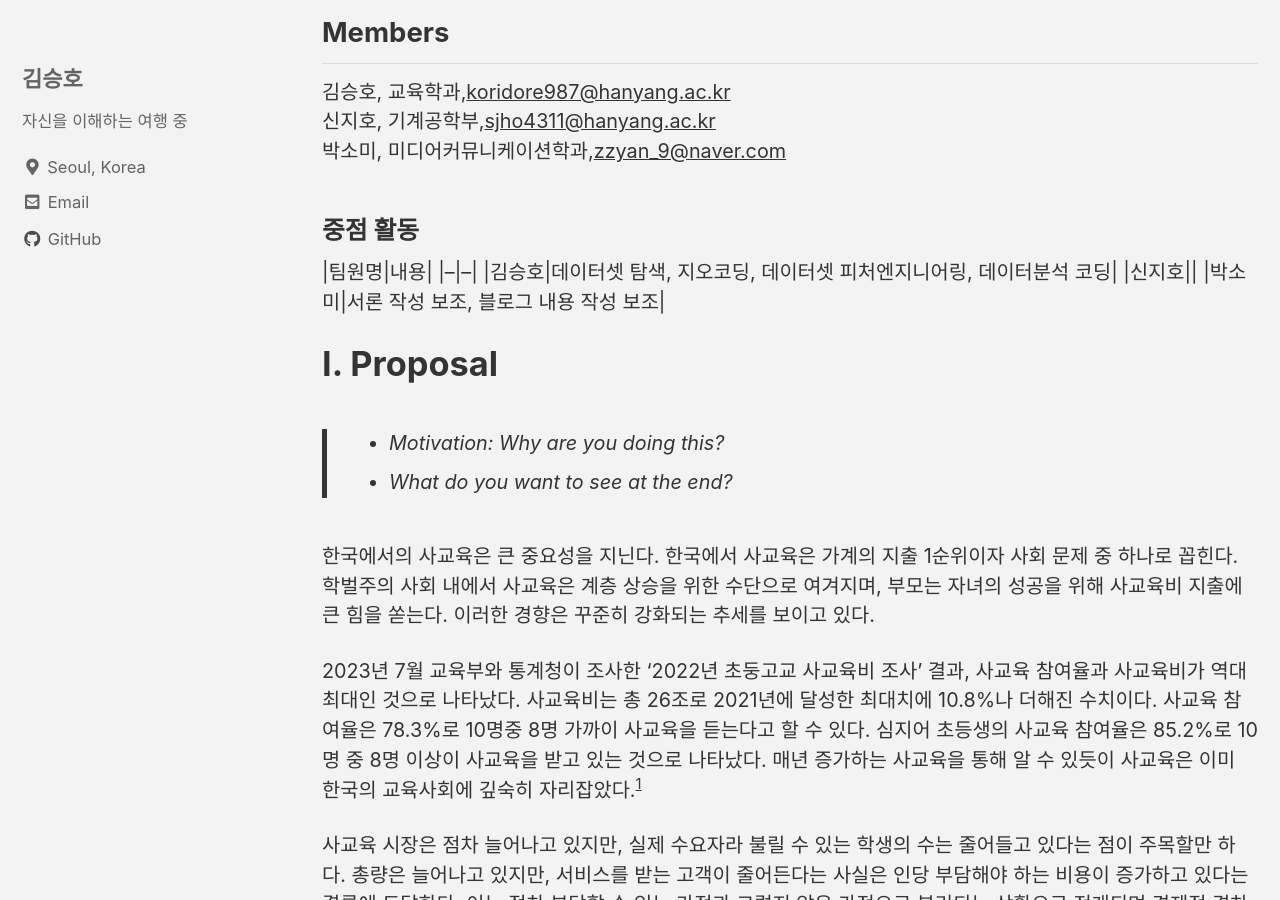
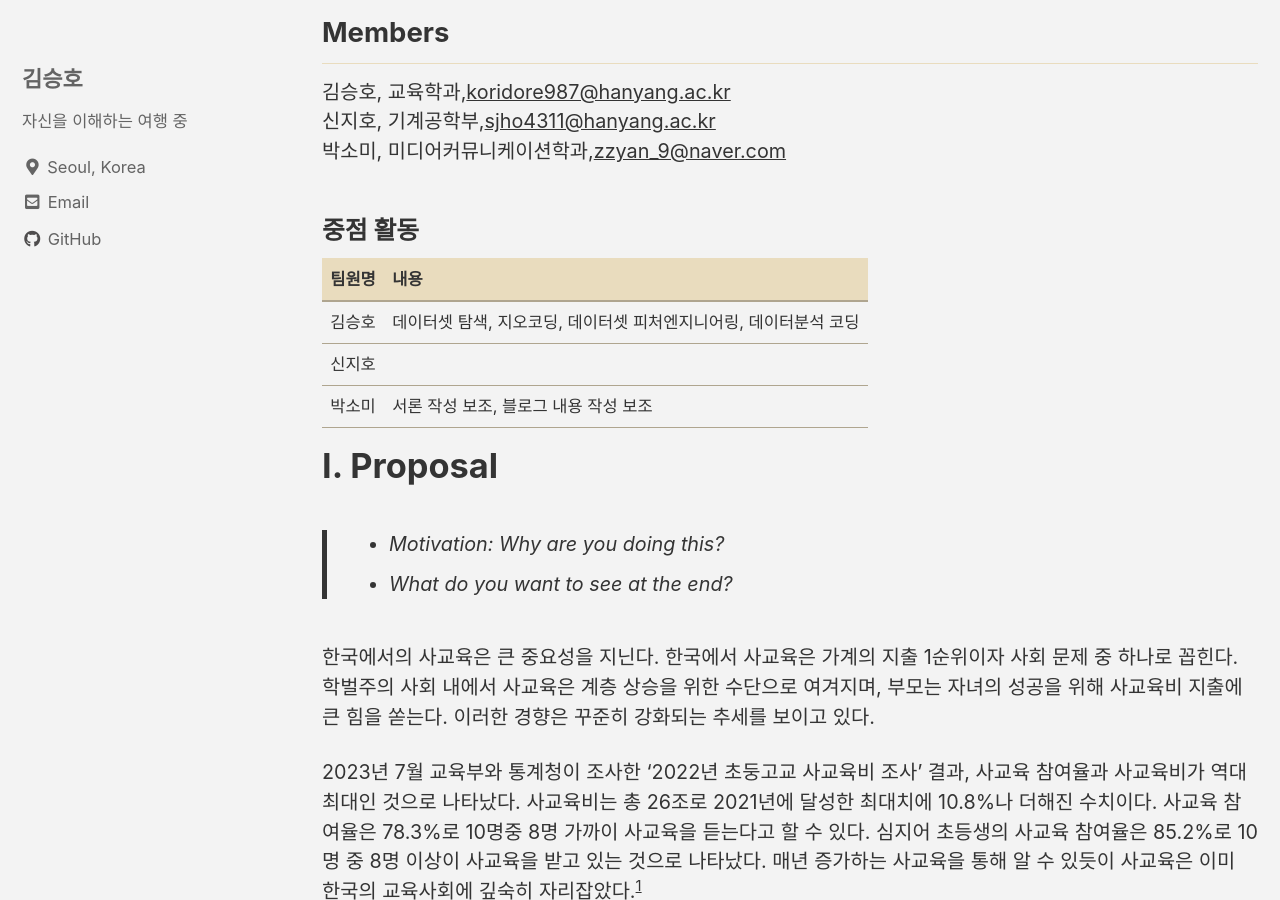
Before and after one commit to koridore987/koridore987.github.io, a Jekyll site: the page built from _posts/2023-04-30-AI-X:DL.md, in a window 1280 px wide and 900 px high, scrolled down 357 px. Built offline with Jekyll 4.4.1, drawn with Linux system fonts in a browser that asks for light colours; cached includes are drawn as plain includes; some web fonts are replaced; some of the changed text lies outside the part shown.

Commit message:
보기 수정 22

```diff
--- a/_posts/2023-04-30-AI-X:DL.md
+++ b/_posts/2023-04-30-AI-X:DL.md
@@ -13,10 +13,11 @@ tags: [Deep Learning, Machine Learning, Data Engineering]
 박소미, 미디어커뮤니케이션학과,[zzyan_9@naver.com](mailto:zzyan_9@naver.com)
 
 ### **중점 활동**
+
 |팀원명|내용|
-|--|--|
+|---|---|
 |김승호|데이터셋 탐색, 지오코딩, 데이터셋 피처엔지니어링, 데이터분석 코딩|
-|신지호||
+|신지호| |
 |박소미|서론 작성 보조, 블로그 내용 작성 보조|
 
 # I. Proposal
@@ -79,7 +80,7 @@ ___
 ### 1-(2). 이상치 처리
 교습소 교습비 역시 이상치가 존재했다. 이는 학원별로 교습과정을 설정하고 산출하는 방법이 다양하기 때문인 것으로 파악했다. 일례로 학원 교습비의 할인 내용을 교습과정에 포함시키기도 하고, 무료체험 등의 과정을 넣기도 해 교습비가 0인 값들이 존재했다. 또한 단위 역시 다양했는데, 원 단위가 아닌 천원 단위이거나 만원 단위인 것으로 의심되는 값들도 존재했다. 학원 교습과정의 교습비가 한 두 자리수인 경우 이에 해당한다고 보았다.
 
-![이상치 처리 전 교습비][이상치 처리 전 교습비]
+<center>![이상치 처리 전 교습비][이상치 처리 전 교습비]</center>
 
 따라서 본 프로젝트에서는 팀원들의 일관된 의견에 따라 다음 기준으로 데이터를 걸러내었다.
 > 1) 교습 기간이 한달(1개월 0일)로 작성되어어 있는 행
@@ -162,7 +163,7 @@ df_aca['near_idc'] = near_idc
 
 다음은 첫 번째 열에 있던 학원의 근방 학교를 시각화한 것이다.
 
-![예시 학원 근방 학교 시각화][학원근방 학교 시각화]
+<center>![예시 학원 근방 학교 시각화][학원근방 학교 시각화]</center>
 
 ### 2-(3). 근방 학교 현황 데이터 추출
 근방의 학교를 구한 후, 우리는 근방 학교의 학교 급별, 학교 설립유형 별 학교수와 학생수를 새로운 feature로 계산했다. 계산한 feature의 특성은 다음과 같다.
```
